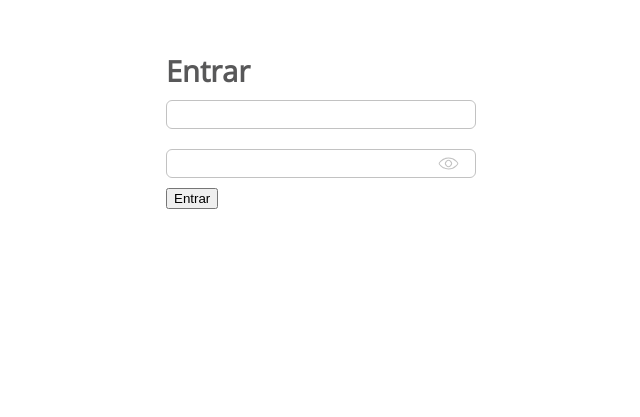
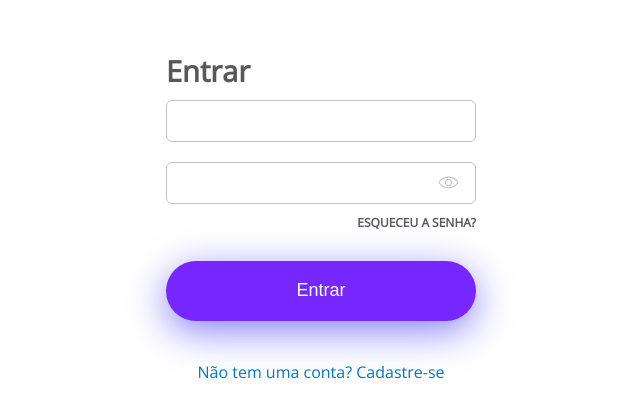
Before and after one commit to isaquemacedo/praxio, an Angular app: page /login in a window 1280 px wide. Shown: the part 163-580 px from the top of the page, without its empty margins (319-959 px from the left). Built offline with nearby package versions, Linux system fonts and the light colour scheme.

Commit message:
Criado layout para o login

```diff
--- a/src/app/app.component.scss
+++ b/src/app/app.component.scss
@@ -5,5 +5,6 @@
         padding: 0;
         height: 100%;
         width: 100%;
+        font-family: 'Open Sans', sans-serif;
     }
 }
--- a/src/app/login/login/login.component.html
+++ b/src/app/login/login/login.component.html
@@ -21,6 +21,11 @@
       </div>
     </div>
 
-    <button type="button" (click)="login()">Entrar</button>
+    <a routerLink="/login/recover" class="recover-password">
+      ESQUECEU A SENHA?
+    </a>
+
+    <button class="btn-login" type="button" (click)="login()">Entrar</button>
+    <a class="create-account" routerLink="/register">Não tem uma conta? Cadastre-se</a>
   </form>
 </div>
--- a/src/app/login/login/login.component.scss
+++ b/src/app/login/login/login.component.scss
@@ -10,7 +10,6 @@
     height: 373px;
 
     .title {
-            font-family: 'Open Sans', sans-serif;
       color: #585859;
       font-size: 29px;
       margin: 0;
@@ -25,31 +24,40 @@
 
         .group-input {
           width: 100%;
+          height: 42px;
           padding: 6px;
-                    border: 1px solid #C2C2C2;
+          border: 1px solid #c2c2c2;
           border-radius: 6px;
           box-sizing: border-box;
         }
 
+        .errors {
+          .error {
+            color: red;
+            font-style: italic;
+            font-size: 14px;
+          }
+        }
+
         .eye {
           position: absolute;
-                    top: -83px;
+          top: -77px;
           right: -80px;
           margin: 100px;
           width: 13px;
           height: 13px;
-                    border: solid 1px #C2C2C2;
-                    border-radius:  75% 15%;
+          border: solid 1px #c2c2c2;
+          border-radius: 75% 15%;
           transform: rotate(45deg);
           cursor: pointer;
 
           &:before {
-                        content: '';
+            content: "";
             display: block;
             position: absolute;
             width: 5px;
             height: 5px;
-                        border: solid 1px #C2C2C2;
+            border: solid 1px #c2c2c2;
             border-radius: 50%;
             left: 3px;
             top: 3px;
@@ -57,5 +65,38 @@
         }
       }
     }
+
+    .recover-password {
+      display: block;
+      font-size: 12px;
+      color: #585859;
+      text-align: right;
+      text-decoration: none;
+      font-weight: bold;
+      margin-bottom: 30px;
+    }
+
+    .btn-login {
+      background-color: #7626ff;
+      border: 0;
+      color: #fff;
+      display: block;
+      width: 100%;
+      height: 60px;
+      box-shadow: 0px 10px 39px #867ff6;
+      border-radius: 36px;
+      font-size: 18px;
+      cursor: pointer;
+      outline: 0 !important;
+    }
+
+    .create-account {
+      font-size: 16px;
+      color: #0077C5;
+      text-decoration: none;
+      display: block;
+      text-align: center;
+      margin-top: 40px;
     }
   }
+}
```
Lines whose indentation alone changed are shown as unchanged.
